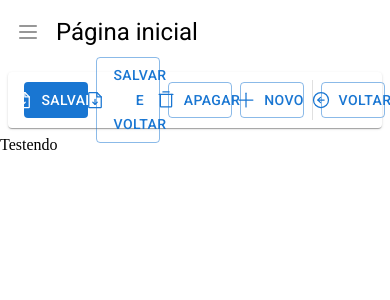
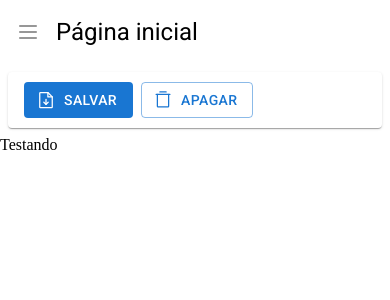
Before and after one commit to Gustavo-Vinicius/praticing-react-material-ui, a React (Vite) app: page /pagina-inicial in a window 390 px wide. Shown: the top 300 px of the page. Built offline with nearby package versions, Linux system fonts and the light colour scheme.

Commit message:
feat : Adicionando responsividade no componente de ferramentas de detalhe.

```diff
--- a/src/app/pages/dashboard/Dashboard.tsx
+++ b/src/app/pages/dashboard/Dashboard.tsx
@@ -6,9 +6,14 @@ export const Dashboard = () => {
         <LayoutBaseDePagina
             titulo="Página inicial"
              barraDeFerramentas={(
-                <FerramentasDeDetalhe/>
+                <FerramentasDeDetalhe
+                mostarBotaoNovo
+                mostrarBotaoSalvarEVoltar
+                mostrarBotaoSalvarEVoltarCarregando
+                mostrarBotaoVoltar = {false}
+                />
             )}>
-            Testendo
+            Testando
         </LayoutBaseDePagina>
     );
 }
--- a/src/app/shared/components/ferramentas-da-listagem/FerramentasDaListagem.tsx
+++ b/src/app/shared/components/ferramentas-da-listagem/FerramentasDaListagem.tsx
@@ -39,7 +39,6 @@ export const FerramentasDeListagem: React.FC<IFerramentasDeListagemProps> = ({
                     value={textoDaBusca}
                     placeholder='Pesquisar...'
                     onChange={(e) => aoMudarTextDeBusca?.(e.target.value)}
-
                 />
             )}
             <Box flex={1} display='flex' justifyContent='end'>
--- a/src/app/shared/components/ferramentas-de-detalhe/FerramentasDeDetalhe.tsx
+++ b/src/app/shared/components/ferramentas-de-detalhe/FerramentasDeDetalhe.tsx
@@ -1,11 +1,54 @@
-import { Button, Divider, Paper, useTheme } from "@mui/material";
+import { Theme } from "@emotion/react";
+import { Button, Divider, Paper, Skeleton, Typography, useMediaQuery, useTheme } from "@mui/material";
 import { Box } from "@mui/system";
 import { ArrowCircleLeft, FileArrowDown, Plus, TrashSimple } from "phosphor-react";
 
+interface IFerramentasDeDetalheProps {
+    textoBotaoNovo?: string;
 
-export const FerramentasDeDetalhe: React.FC = () => {
+    mostarBotaoNovo?: boolean;
+    mostrarBotaoVoltar?: boolean;
+    mostarBotaoApagar?: boolean;
+    mostrarBotaoSalvar?: boolean;
+    mostrarBotaoSalvarEVoltar?: boolean;
 
+    mostarBotaoNovoCarregando?: boolean;
+    mostrarBotaoVoltarCarregando?: boolean;
+    mostarBotaoApagarCarregando?: boolean;
+    mostrarBotaoSalvarCarregando?: boolean;
+    mostrarBotaoSalvarEVoltarCarregando?: boolean;
+
+    aoClicarEmNovo?: () => void;
+    aoClicarEmVoltar?: () => void;
+    aoClicarEmApagar?: () => void;
+    aoClicarEmSalvar?: () => void;
+    aoClicarEmSalvarEFechar?: () => void;
+}
+
+export const FerramentasDeDetalhe: React.FC<IFerramentasDeDetalheProps> = ({
+    textoBotaoNovo = 'Novo',
+
+    mostarBotaoNovo = true,
+    mostrarBotaoVoltar = true,
+    mostarBotaoApagar = true,
+    mostrarBotaoSalvar = true,
+    mostrarBotaoSalvarEVoltar = false,
+
+    mostarBotaoNovoCarregando = false,
+    mostrarBotaoVoltarCarregando = false,
+    mostarBotaoApagarCarregando = false,
+    mostrarBotaoSalvarCarregando = false,
+    mostrarBotaoSalvarEVoltarCarregando = false,
+
+    aoClicarEmNovo,
+    aoClicarEmVoltar,
+    aoClicarEmApagar,
+    aoClicarEmSalvar,
+    aoClicarEmSalvarEFechar
+}) => {
     const theme = useTheme();
+    const smDown = useMediaQuery(theme.breakpoints.down('sm'))
+    const mdDown = useMediaQuery(theme.breakpoints.down('md'))
 
     return (
 
@@ -19,39 +62,99 @@ export const FerramentasDeDetalhe: React.FC = () => {
             height={theme.spacing(5)}
             component={Paper}
         >
+            {(mostrarBotaoSalvar && !mostrarBotaoSalvarCarregando) && (
                 <Button
                     color='primary'
                     disableElevation
                     variant='contained'
-                startIcon={<FileArrowDown  />}>
-                Salvar</Button>
+                    startIcon={<FileArrowDown />}
+                >
+                    <Typography variant='button' whiteSpace='nowrap' textOverflow='ellipsis' overflow='hidden'>
+                        Salvar
+                    </Typography>
+                </Button>
+            )}
+
+            {mostrarBotaoSalvarCarregando && (
+                <Skeleton width={100} height={60} />
+            )}
+
+            {(mostrarBotaoSalvarEVoltar && !mostrarBotaoSalvarEVoltarCarregando && !smDown && !mdDown) && (
                 <Button
                     color='primary'
                     disableElevation
                     variant='outlined'
-                startIcon={<FileArrowDown  />}>
-                Salvar e voltar</Button>
+                    startIcon={<FileArrowDown />}
+                >
+                    <Typography variant='button' whiteSpace='nowrap' textOverflow='ellipsis' overflow='hidden'>
+                        Salvar e voltar
+                    </Typography>
+
+                </Button>
+            )}
+
+            {(mostrarBotaoSalvarEVoltarCarregando && !smDown && !mdDown) && (
+                <Skeleton width={180} height={60} />
+            )}
+
+            {(mostarBotaoApagar && !mostarBotaoApagarCarregando) && (
                 <Button
                     color='primary'
                     disableElevation
                     variant='outlined'
-                startIcon={<TrashSimple  />}>
-                Apagar</Button>
+                    startIcon={<TrashSimple />}
+                >
+                    <Typography variant='button' whiteSpace='nowrap' textOverflow='ellipsis' overflow='hidden'>
+                        Apagar
+                    </Typography>
+                </Button>
+            )}
+
+            {mostarBotaoApagarCarregando && (
+                <Skeleton width={110} height={60} />
+            )}
+
+            {(mostarBotaoNovo && !mostarBotaoNovoCarregando && !smDown) && (
                 <Button
                     color='primary'
                     disableElevation
                     variant='outlined'
-                startIcon={<Plus />}>
-                Novo</Button>
+                    startIcon={<Plus />}
+                >
+                    <Typography variant='button' whiteSpace='nowrap' textOverflow='ellipsis' overflow='hidden'>
+                        {textoBotaoNovo}
+                    </Typography>
 
-                <Divider variant='middle' orientation='vertical'/>
+                </Button>
+            )}
 
+            {(mostarBotaoNovoCarregando && !smDown) && (
+                <Skeleton width={110} height={60} />
+            )}
+
+            {(
+                mostrarBotaoVoltar &&
+                (mostarBotaoNovo || mostarBotaoApagar || mostrarBotaoSalvar || mostrarBotaoSalvarEVoltar )
+                ) && (
+                    <Divider variant='middle' orientation='vertical' />
+                )
+            }
+
+            {(mostrarBotaoVoltar && !mostrarBotaoVoltarCarregando) && (
                 <Button
                     color='primary'
                     disableElevation
                     variant='outlined'
-                startIcon={<ArrowCircleLeft  />}>
-                Voltar</Button>
+                    startIcon={<ArrowCircleLeft />}
+                >
+                    <Typography variant='button' whiteSpace='nowrap' textOverflow='ellipsis' overflow='hidden'>
+                        Voltar
+                    </Typography>
+                </Button>
+            )}
+            {mostrarBotaoVoltarCarregando && (
+                <Skeleton width={110} height={60} />
+            )}
         </Box>
     );
 }
```
Lines whose indentation alone changed are shown as unchanged.
